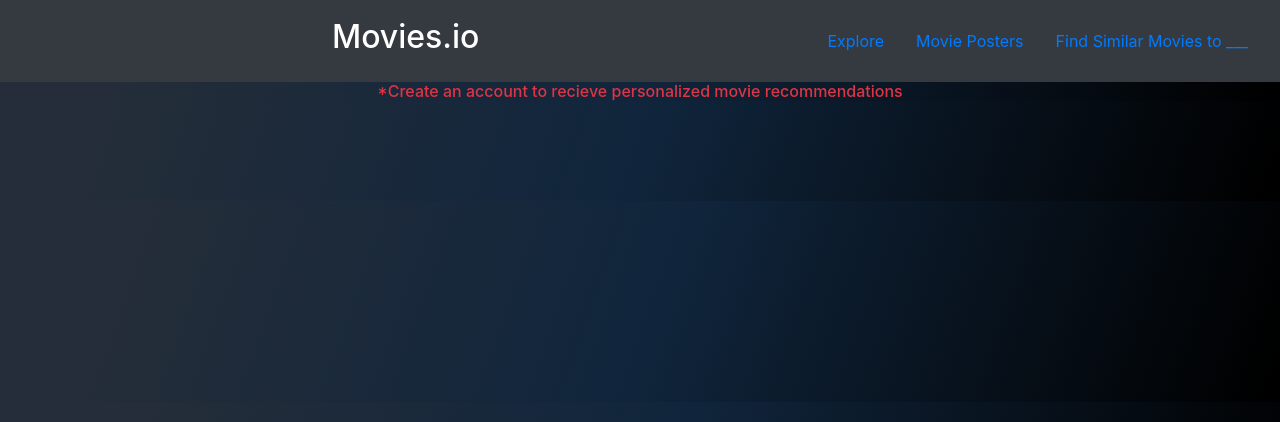
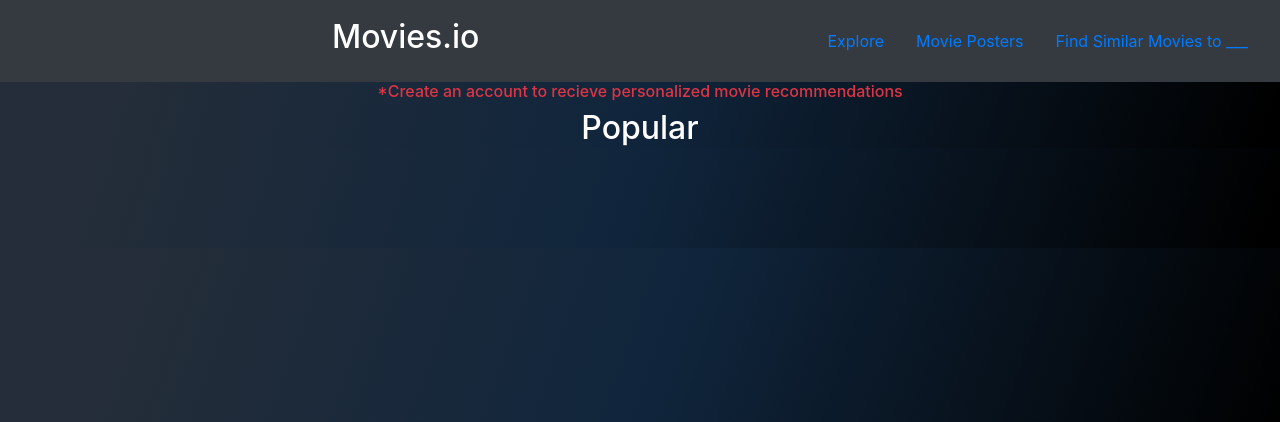
Before and after one commit to j-fisher2/movieRecommendationEngine2WebApp, a Flask app: page /home/na in a window 1280 px wide. Shown: the top 422 px of the page. Run offline with Flask 3, Linux system fonts and the light colour scheme; data that the repository does not hold is empty; parts of the project's set-up code (start-up, migrations or seed data) failed here and were passed over; some libraries are stand-ins or nearby versions.

Commit message:
non-user view changes

```diff
--- a/templates/user_home.html
+++ b/templates/user_home.html
@@ -28,6 +28,7 @@
         <h2 style="color:white">Your Top Recommendations</h2>
       {%else%}
         <h6 style="color:#dc3545">*Create an account to recieve personalized movie recommendations</h6>
+        <h2 style="color:white">Popular</h2>
       {%endif%}
     </div>
     {%for movie in top_movies%}
```
